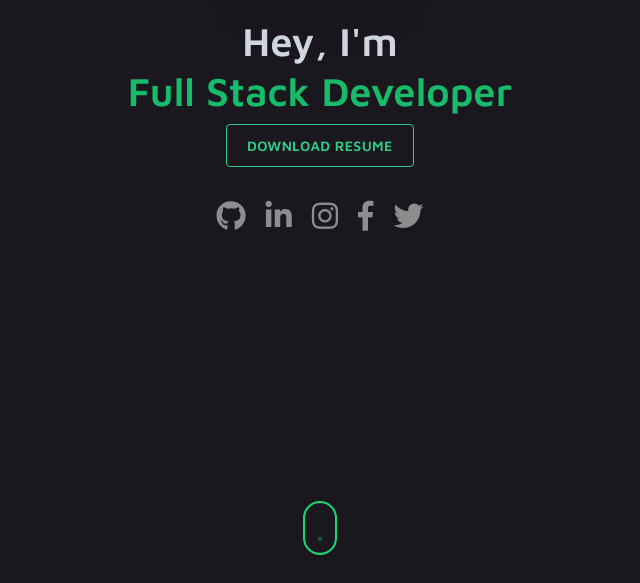
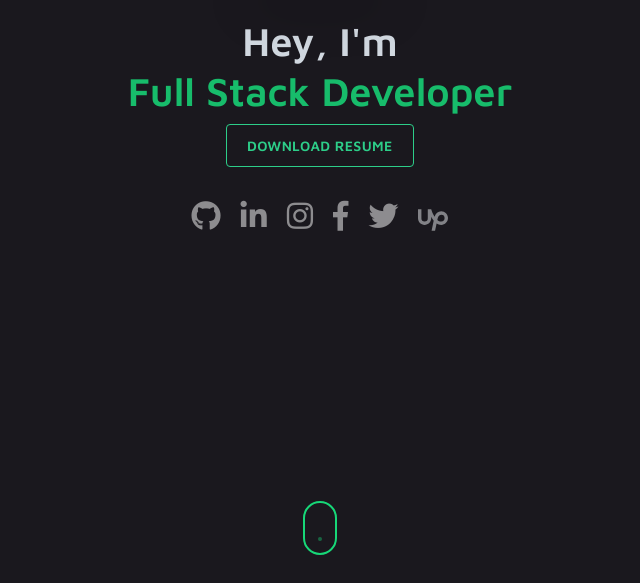
Before and after one commit to zarrai/My-Portfolio, a Django app: page / in a window 1280 px wide. Shown: the part 217-800 px from the top of the page, without its empty margins (320-960 px from the left). Run offline with Django 3.2, Linux system fonts and the light colour scheme; data that the repository does not hold is empty; style sheets or scripts are compiled from the project's sources; parts of the project's set-up code (start-up, migrations or seed data) failed here and were passed over; some libraries are stand-ins or nearby versions; some web fonts are replaced.

Commit message:
add upworl logo

```diff
--- a/my_portfolio/templates/portfolio/about_and_contact.html
+++ b/my_portfolio/templates/portfolio/about_and_contact.html
@@ -34,6 +34,9 @@
 
                     <a href="{{info.twitter}}" target="_blank">
                         <i class="fab fa-twitter"></i>
+                    </a>
+                    <a href="{{info.twitter}}" target="_blank">
+                        <svg xmlns="http://www.w3.org/2000/svg" aria-hidden="true" role="img" width="30" height="30" preserveAspectRatio="xMidYMid meet" viewBox="0 0 24 24"><path fill="#e9ecef" d="M18.561 13.158c-1.102 0-2.135-.467-3.074-1.227l.228-1.076l.008-.042c.207-1.143.849-3.06 2.839-3.06a2.705 2.705 0 0 1 2.703 2.703a2.707 2.707 0 0 1-2.704 2.702zm0-8.14c-2.539 0-4.51 1.649-5.31 4.366c-1.22-1.834-2.148-4.036-2.687-5.892H7.828v7.112a2.551 2.551 0 0 1-2.547 2.548a2.55 2.55 0 0 1-2.545-2.548V3.492H0v7.112c0 2.914 2.37 5.303 5.281 5.303c2.913 0 5.283-2.389 5.283-5.303v-1.19c.529 1.107 1.182 2.229 1.974 3.221l-1.673 7.873h2.797l1.213-5.71c1.063.679 2.285 1.109 3.686 1.109c3 0 5.439-2.452 5.439-5.45c0-3-2.439-5.439-5.439-5.439z"/></svg>
                     </a>
                 </div>
             </div>
--- a/my_portfolio/templates/portfolio/homePage.html
+++ b/my_portfolio/templates/portfolio/homePage.html
@@ -36,6 +36,9 @@
                     <a href="{{info.twitter}}" target="_blank">
                         <i class="fab fa-twitter"></i>
                     </a>
+                    <a href="{{info.twitter}}" target="_blank">
+                        <svg xmlns="http://www.w3.org/2000/svg" aria-hidden="true" role="img" width="30" height="30" preserveAspectRatio="xMidYMid meet" viewBox="0 0 24 24"><path fill="#e9ecef" d="M18.561 13.158c-1.102 0-2.135-.467-3.074-1.227l.228-1.076l.008-.042c.207-1.143.849-3.06 2.839-3.06a2.705 2.705 0 0 1 2.703 2.703a2.707 2.707 0 0 1-2.704 2.702zm0-8.14c-2.539 0-4.51 1.649-5.31 4.366c-1.22-1.834-2.148-4.036-2.687-5.892H7.828v7.112a2.551 2.551 0 0 1-2.547 2.548a2.55 2.55 0 0 1-2.545-2.548V3.492H0v7.112c0 2.914 2.37 5.303 5.281 5.303c2.913 0 5.283-2.389 5.283-5.303v-1.19c.529 1.107 1.182 2.229 1.974 3.221l-1.673 7.873h2.797l1.213-5.71c1.063.679 2.285 1.109 3.686 1.109c3 0 5.439-2.452 5.439-5.45c0-3-2.439-5.439-5.439-5.439z"/></svg>
+                    </a>
                 </div>
                 {% comment %}
                 {% include 'portfolio/nav.html' %}
```
